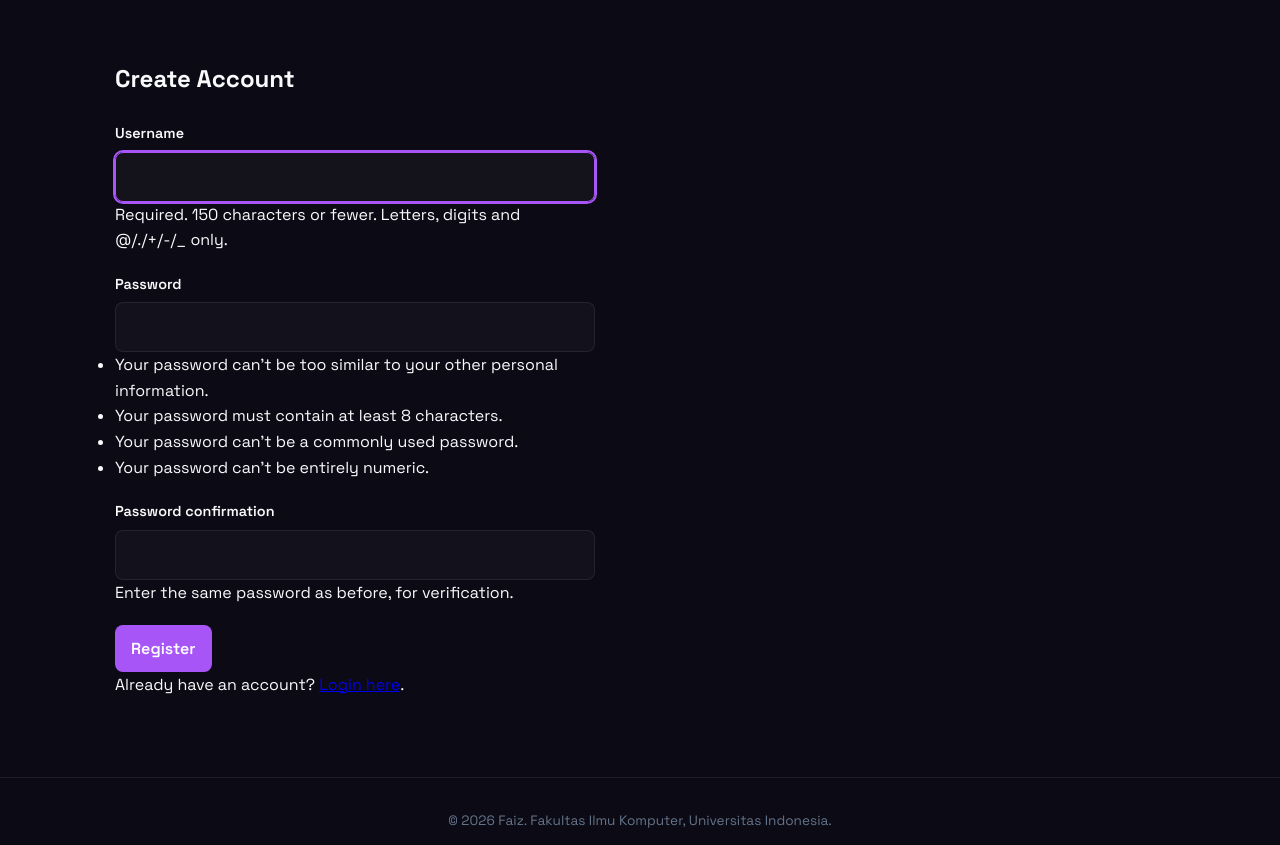
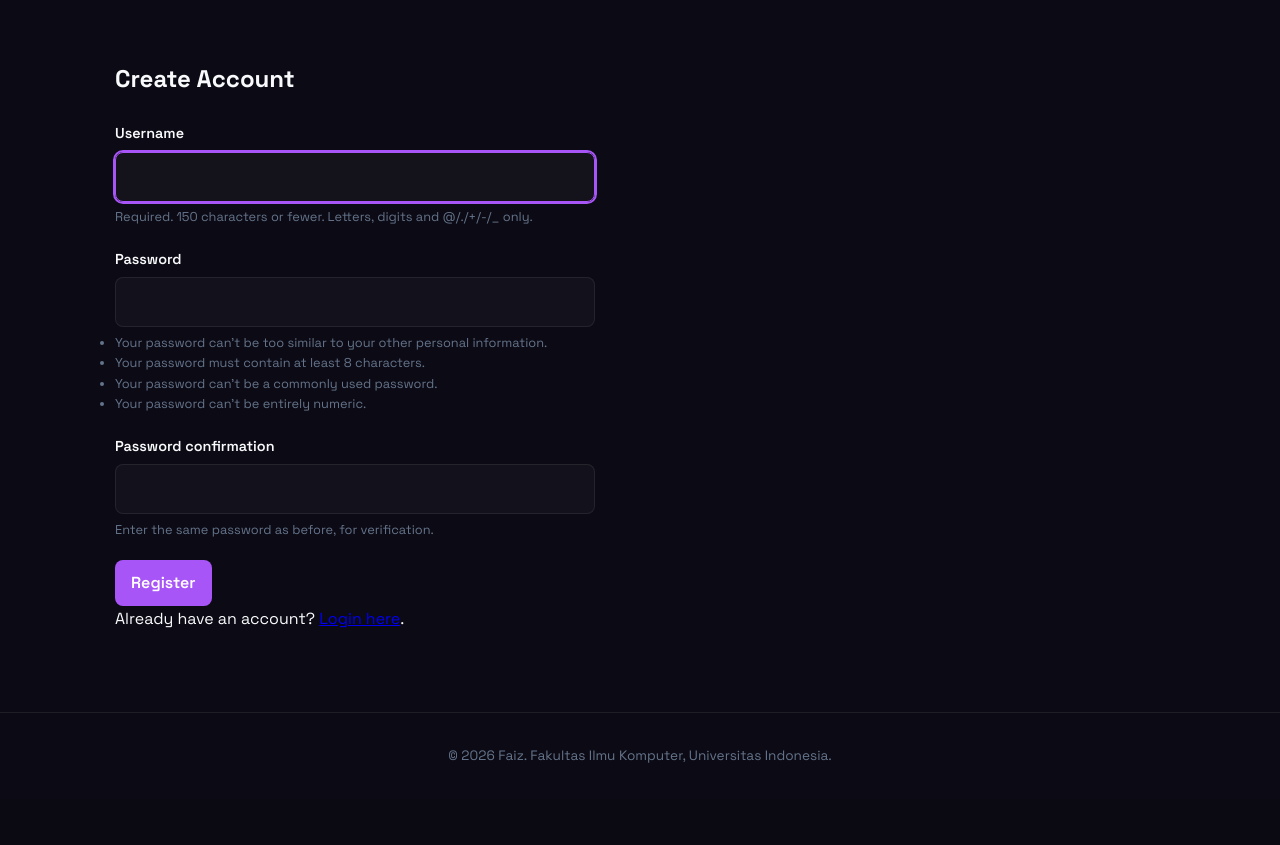
Before and after one commit to DeCorbeau/myportofolio, a Django app: page /register/ in a window 1280 px wide. Shown: the part 69-914 px from the top of the page. After the commit the page ends 832 px from the top, so only its background shows below. Run offline with Django 5.2, Linux system fonts and the light colour scheme.

Commit message:
style: add form-help class for field hint text

```diff
--- a/static/css/style.css
+++ b/static/css/style.css
@@ -731,6 +731,12 @@ body {
     margin-top: 0.35rem;
 }
 
+.form-help {
+    color: var(--text-muted);
+    font-size: 0.8rem;
+    margin-top: 0.35rem;
+}
+
 .button {
     display: inline-block;
     height: fit-content;
```
